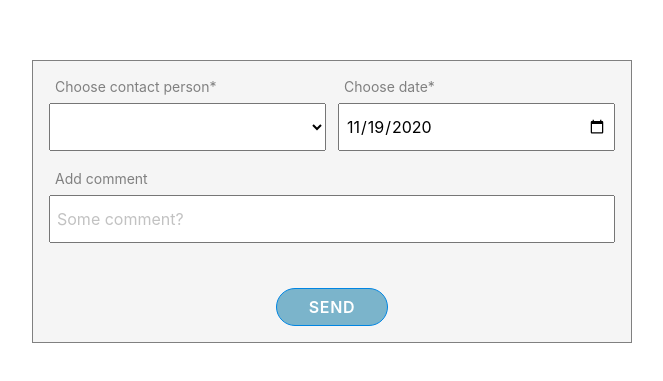
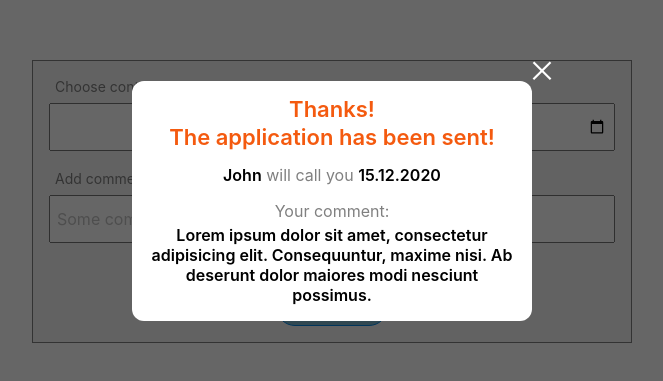
Before and after one commit to perkenton/simple-form-widget, a website built with webpack: page src/index.html in a window 1280 px wide. Shown: the part 199-580 px from the top of the page, without its empty margins (308-971 px from the left). Built offline with nearby package versions, Linux system fonts and the light colour scheme; no server answers.

Commit message:
add modal window

```diff
--- a/src/blocks/form/form.css
+++ b/src/blocks/form/form.css
@@ -25,6 +25,7 @@
   align-items: center;
 
   padding: 16px;
+  position: relative;
 
   background-color: #f5f5f5;
   border: 1px solid grey;
--- /dev/null
+++ b/src/blocks/modal-window/__close/modal-window__close.css
@@ -0,0 +1,8 @@
+.modal-window__close {
+  width: 20px;
+
+  position: absolute;
+  top: -20px;
+  right: -20px;
+  cursor: pointer;
+}
--- /dev/null
+++ b/src/blocks/modal-window/__comment-subtitle/modal-window__comment-subtitle.css
@@ -0,0 +1,11 @@
+.modal-window__comment-subtitle {
+  font-family: -apple-system, BlinkMacSystemFont, "Segoe UI", Arial, Helvetica, sans-serif;
+  font-style: normal;
+  font-weight: 400;
+  font-size: 16px;
+  line-height: 20px;
+  text-align: center;
+  color: #808080;
+
+  margin: 0;
+}
--- /dev/null
+++ b/src/blocks/modal-window/__comment/modal-window__comment.css
@@ -0,0 +1,11 @@
+.modal-window__comment {
+  font-family: -apple-system, BlinkMacSystemFont, "Segoe UI", Arial, Helvetica, sans-serif;
+  font-style: normal;
+  font-weight: 600;
+  font-size: 16px;
+  line-height: 20px;
+  text-align: center;
+  color: #000;
+
+  margin: 4px 0 0;
+}
--- /dev/null
+++ b/src/blocks/modal-window/__contact/modal-window__contact.css
@@ -0,0 +1,9 @@
+.modal-window__contact {
+  font-family: -apple-system, BlinkMacSystemFont, "Segoe UI", Arial, Helvetica, sans-serif;
+  font-style: normal;
+  font-weight: 600;
+  font-size: 16px;
+  line-height: 20px;
+  text-align: center;
+  color: #000;
+}
--- /dev/null
+++ b/src/blocks/modal-window/__content/modal-window__content.css
@@ -0,0 +1,21 @@
+.modal-window__content {
+  max-width: 400px;
+  width: 100%;
+  min-width: 200px;
+  min-height: 200px;
+
+  padding: 16px;
+  background-color: #fff;
+
+  position: absolute;
+  top: 50%;
+  left: 50%;
+  transform: translate(-50%, -50%);
+
+  border-radius: 12px;
+
+  box-sizing: border-box;
+  z-index: 10;
+
+  transition: .3s linear;
+}
--- /dev/null
+++ b/src/blocks/modal-window/__date/modal-window__date.css
@@ -0,0 +1,9 @@
+.modal-window__date {
+  font-family: -apple-system, BlinkMacSystemFont, "Segoe UI", Arial, Helvetica, sans-serif;
+  font-style: normal;
+  font-weight: 600;
+  font-size: 16px;
+  line-height: 20px;
+  text-align: center;
+  color: #000;
+}
--- /dev/null
+++ b/src/blocks/modal-window/__text/modal-window__text.css
@@ -0,0 +1,11 @@
+.modal-window__text {
+  font-family: -apple-system, BlinkMacSystemFont, "Segoe UI", Arial, Helvetica, sans-serif;
+  font-style: normal;
+  font-weight: 400;
+  font-size: 16px;
+  line-height: 20px;
+  text-align: center;
+  color: #808080;
+
+  margin: 16px 0;
+}
--- /dev/null
+++ b/src/blocks/modal-window/__title-line/modal-window__title-line.css
@@ -0,0 +1,4 @@
+.modal-window__title-line {
+  display: block;
+  margin: 0 0 4px 0;
+}
--- /dev/null
+++ b/src/blocks/modal-window/__title/modal-window__title.css
@@ -0,0 +1,11 @@
+.modal-window__title {
+  font-family: -apple-system, BlinkMacSystemFont, "Segoe UI", Arial, Helvetica, sans-serif;
+  font-style: normal;
+  font-weight: 600;
+  font-size: 22px;
+  line-height: 24px;
+  text-align: center;
+  color: #F45A0F;
+
+  margin: 0;
+}
--- /dev/null
+++ b/src/blocks/modal-window/_is-opened/modal-window_is-opened.css
@@ -0,0 +1,3 @@
+.modal-window_is-opened {
+  /*display: block;*/
+}
--- /dev/null
+++ b/src/blocks/modal-window/modal-window.css
@@ -0,0 +1,26 @@
+@import url(./__close/modal-window__close.css);
+@import url(./__comment/modal-window__comment.css);
+@import url(./__comment-subtitle/modal-window__comment-subtitle.css);
+@import url(./__contact/modal-window__contact.css);
+@import url(./__content/modal-window__content.css);
+@import url(./__date/modal-window__date.css);
+@import url(./__text/modal-window__text.css);
+@import url(./__title/modal-window__title.css);
+@import url(./__title-line/modal-window__title-line.css);
+@import url(./_is-opened/modal-window_is-opened.css);
+
+.modal-window {
+  position: fixed;
+
+  width: 100%;
+  height: 100%;
+
+  top: 0;
+  bottom: 0;
+  left: 0;
+  right: 0;
+
+  background-color: rgba(0, 0, 0, .6);
+
+  z-index: 9;
+}
--- a/src/index.html
+++ b/src/index.html
@@ -20,9 +20,27 @@
     <input type="date" name="calendar" required class="form__calendar" />
 
     <p class="form__subtitle-input-text">Add comment</p>
-    <input type="text" name="text" placeholder="Some comment?" class="form__input-text" />
+    <input type="text" min="2" max="140" name="text" placeholder="Some comment?" class="form__input-text" />
 
     <input type="submit" value="Send" class="form__input-submit" />
+
+    <div class="modal-window">
+      <div class="modal-window__content">
+
+        <img src="<%=require('./images/close.svg').default%>" alt="Close" class="modal-window__close">
+        <h2 class="modal-window__title">
+          <span class="modal-window__title-line">Thanks!</span>
+          <span class="modal-window__title-line">The application has been sent!</span>
+        </h2>
+        <p class="modal-window__text"><span class="modal-window__contact">John</span> will call you <span class="modal-window__date">15.12.2020</span></p>
+
+        <div class="modal-window__comment-block">
+          <p class="modal-window__comment-subtitle">Your comment:</p>
+          <p class="modal-window__comment">Lorem ipsum dolor sit amet, consectetur adipisicing elit. Consequuntur, maxime nisi. Ab deserunt dolor maiores modi nesciunt possimus.</p>
+        </div>
+
+      </div>
+    </div>
 
   </form>
 
--- a/src/pages/index.css
+++ b/src/pages/index.css
@@ -2,6 +2,7 @@
 @import url(../vendor/fonts.css);
 
 @import url(../blocks/form/form.css);
+@import url(../blocks/modal-window/modal-window.css);
 
 body {
   height: 100vh;
```
Also changed, not shown: src/images/close.svg (added).
